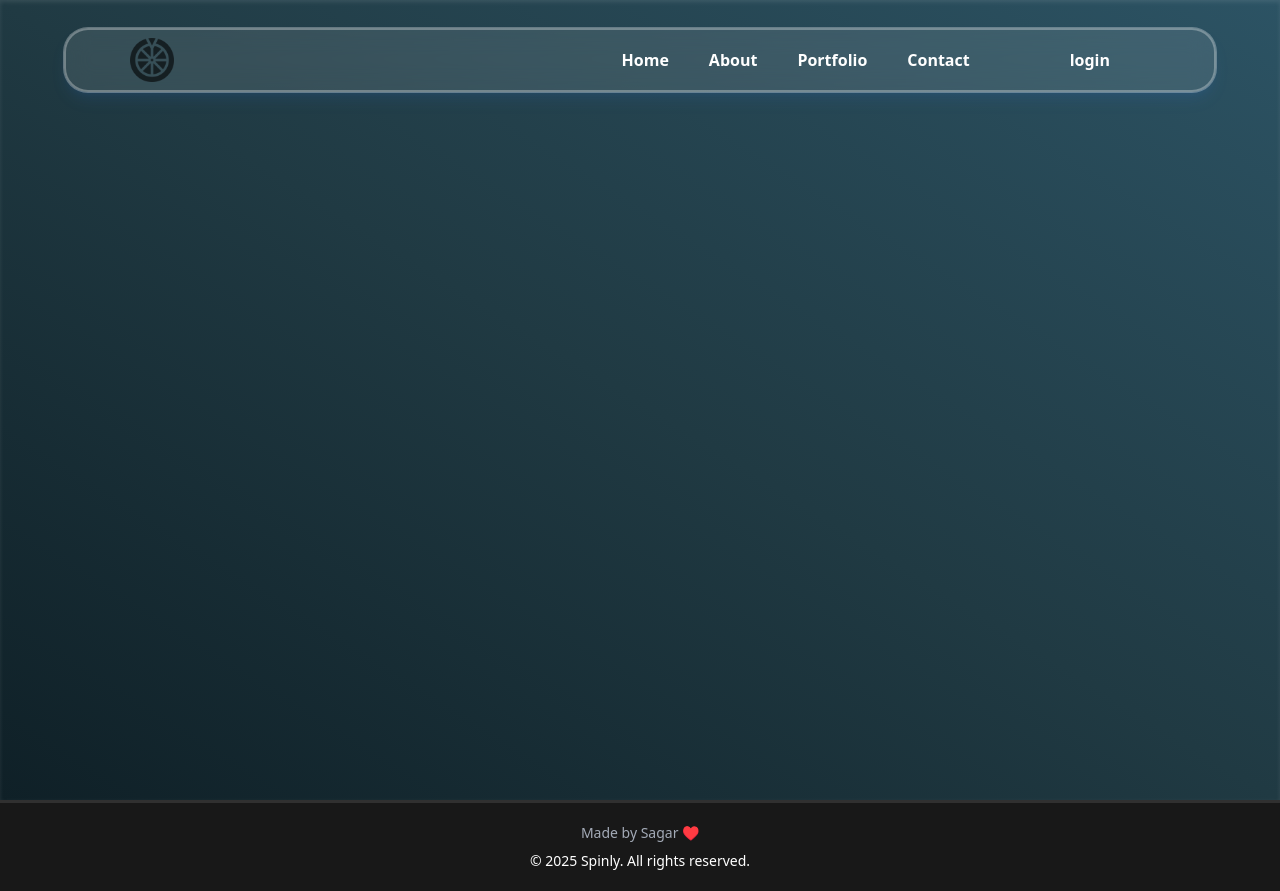
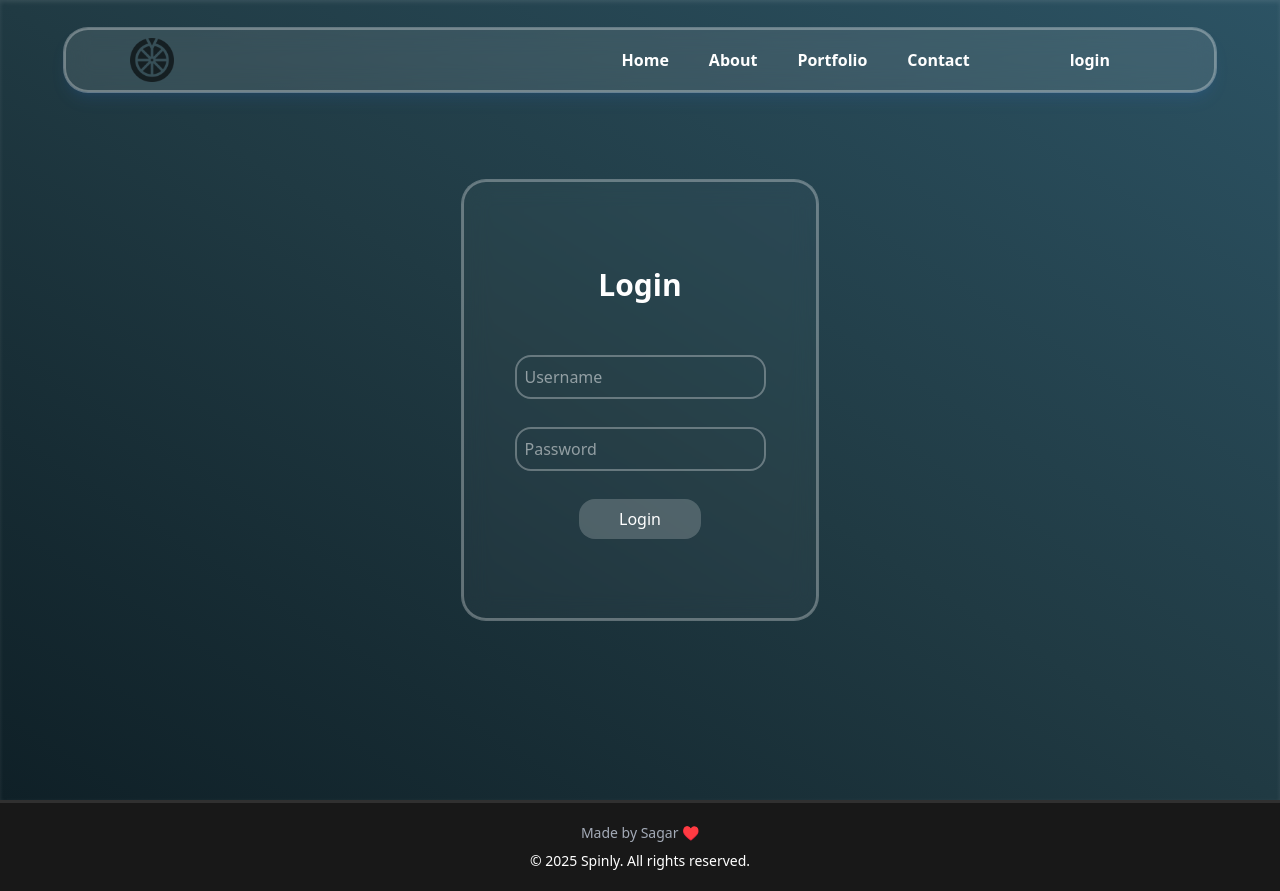
Before and after one commit to SagarNow/Spinly, a Next.js app: page /login in a window 1280 px wide. Built offline with nearby package versions, Linux system fonts and the light colour scheme.

Commit message:
login page

```diff
--- a/src/Components/Navbar.jsx
+++ b/src/Components/Navbar.jsx
@@ -12,7 +12,7 @@ const Navbar = () => {
                        border-2 border-white/30
                        text-white rounded-3xl
                        flex items-center justify-between px-6 shadow-lg shadow-blue-500/10">
-     <img className='logo h-11 ml-10 opacity-60' src="/Images/logo.png" alt="logo"  />
+     <Link href='/'><img className='logo h-11 ml-10 opacity-60' src="/Images/logo.png" alt="logo"  /></Link>
 
        <div className=' gap-10  font-bold text-white w-full flex items-center justify-end mr-20'>
 
--- a/src/app/login/page.jsx
+++ b/src/app/login/page.jsx
@@ -1,12 +1,29 @@
-import React from 'react'
+import React from "react";
 
 const page = () => {
   return (
-    <div className='min-h-screen bg-gradient-to-tr from-[#0f2027] via-[#203a43] to-[#2c5364]
- shadow-inner shadow-[#ffffff1a] backdrop-blur-md '>
+    <div
+      className="min-h-screen bg-gradient-to-tr from-[#0f2027] via-[#203a43] to-[#2c5364]
+ shadow-inner shadow-[#ffffff1a] backdrop-blur-md
+   flex items-center justify-center "
+    >
+      <form
+        className="h-110 w-89 flex items-center justify-center flex-col gap-2  fixed z-50 *: backdrop-blur-md bg-white/3
+                       ring-1 ring-white/30
+                       border-2 border-white/30
+                       text-white rounded-3xl"
+      >
+        <h1 className="text-[30px] font-bold mb-10 text-white ">Login</h1>
 
- </div>
-  )
-}
+<div className="flex flex-col gap-7">
+        <input className="p-2 rounded-2xl border-2 border-white/30" type="text" placeholder="Username" />
+        <input className="p-2 rounded-2xl border-2 border-white/30" type="password" placeholder="Password" />
+        </div>
+        <button className="mt-5 px-10 py-2 rounded-2xl bg-white/20 hover:bg-white/40 duration-200 ">Login</button>
+      </form>
 
-export default page
+    </div>
+  );
+};
+
+export default page;
```
